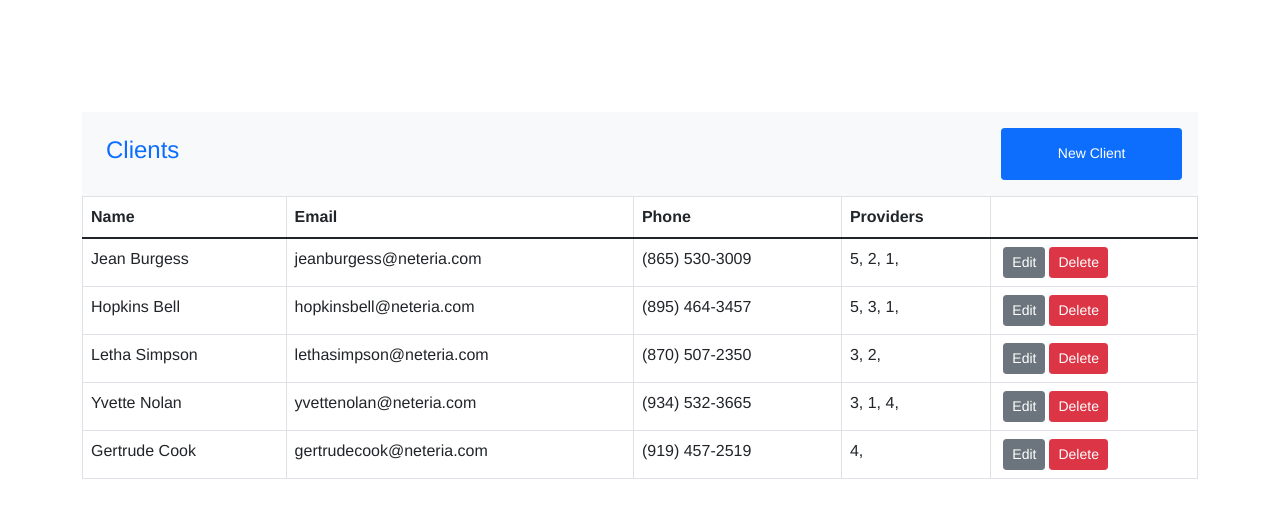
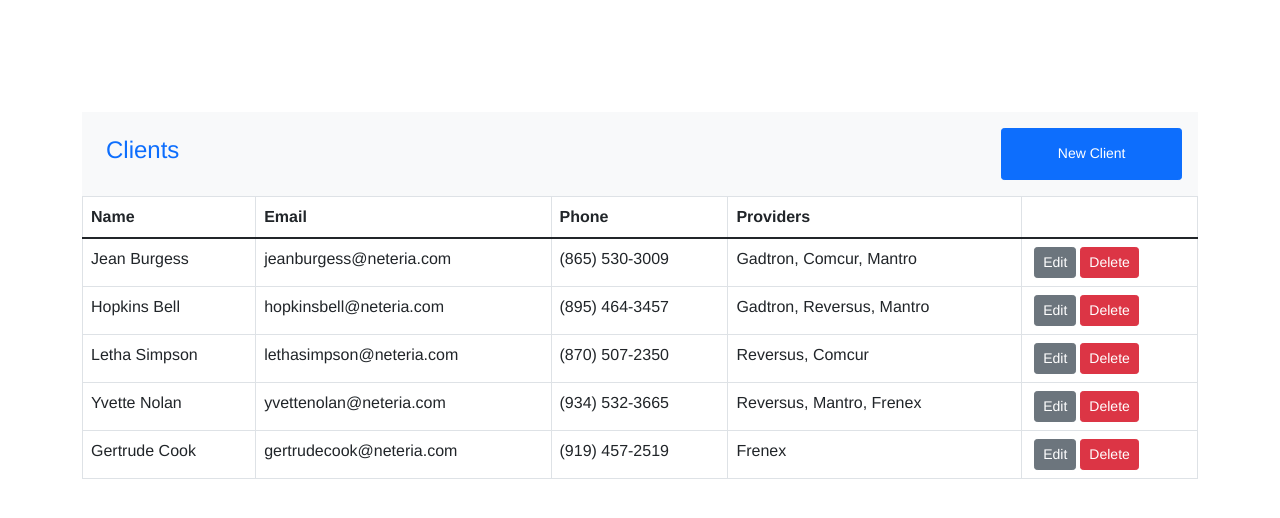
Before and after one commit to sammyhawkrad/client-app, a Vue app: page / in a window 1280 px wide. Shown: the top 518 px of the page. Built offline with nearby package versions, Linux system fonts and the light colour scheme; data requests are answered from the project's data file.

Commit message:
Replace providers id with names

```diff
--- a/package.json
+++ b/package.json
@@ -13,6 +13,7 @@
     "bootstrap": "^5.1.1",
     "bootstrap-icons": "^1.5.0",
     "core-js": "^3.6.5",
+    "lodash": "^4.17.21",
     "vue": "^3.0.0",
     "vuex": "^4.0.2"
   },
--- a/src/components/Home.vue
+++ b/src/components/Home.vue
@@ -28,7 +28,11 @@
               <td>{{ client.email }}</td>
               <td>{{ client.phone }}</td>
               <td>
-                <span v-for="provider, index in client.providers" :key="index">{{ provider.id }}, </span>
+                <span v-for="p, index in client.providers" :key="p.id">
+                  <span  v-for="provider in this.providers" :key="provider.id">
+                    <span v-if="p.id === provider.id">{{ provider.name }}<span v-if="index != parseInt(client.providers.length)-1">, </span></span>
+                  </span>
+                </span>
               </td>
               <td>
                   <span>
@@ -86,7 +90,7 @@ export default {
           plist.push(provider.id)
        });
        this.currentClient.providersIds = plist
-    }
+    },
 
   },
 
--- a/src/store/index.js
+++ b/src/store/index.js
@@ -36,9 +36,7 @@ export default createStore({
     }
   },
   getters: {
-      testgetter:state => {
-          return state.test;
-      },
+
 
   },
   modules: {}
```
Also changed, not shown: 1 other file (tests, documents, lock files or other folders).
